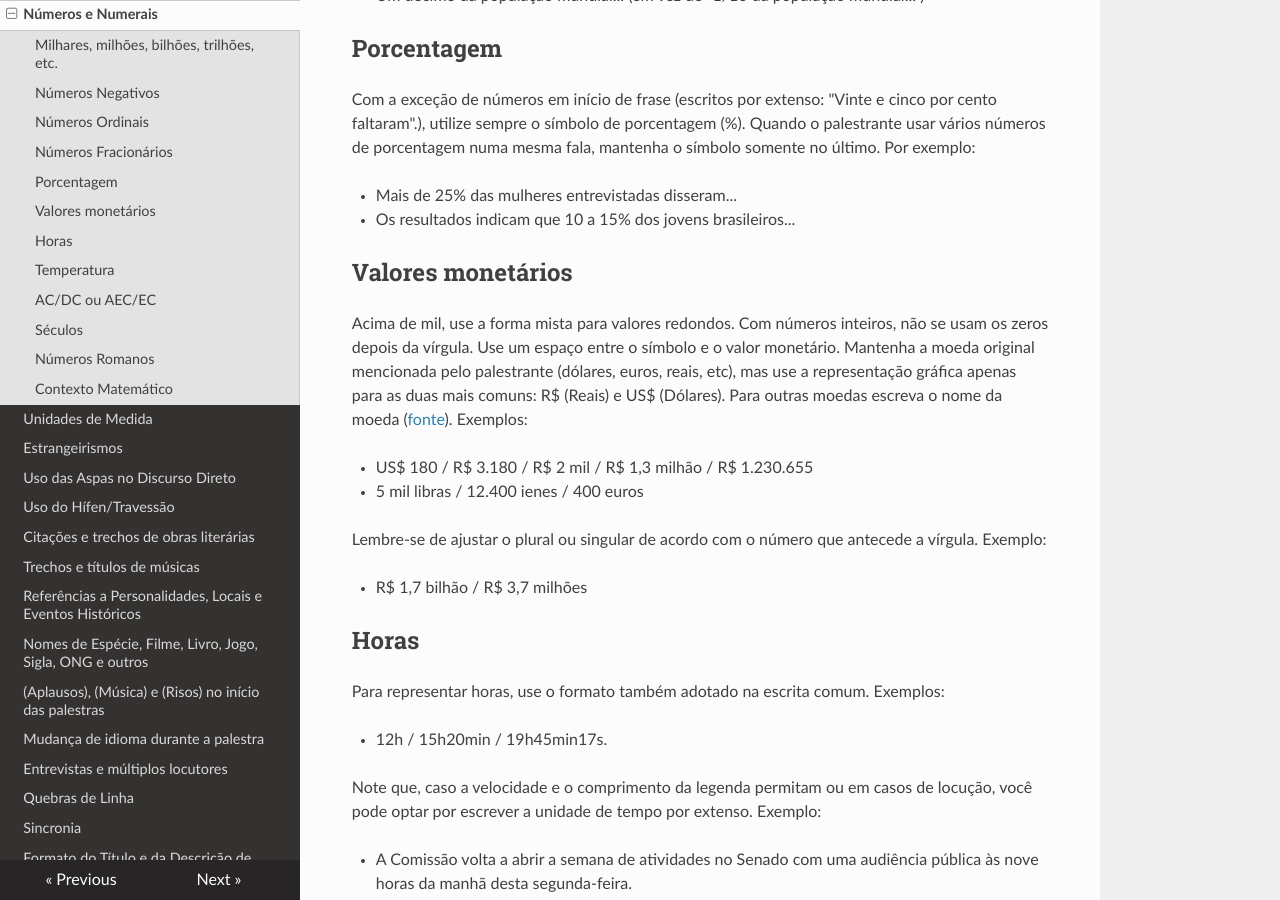
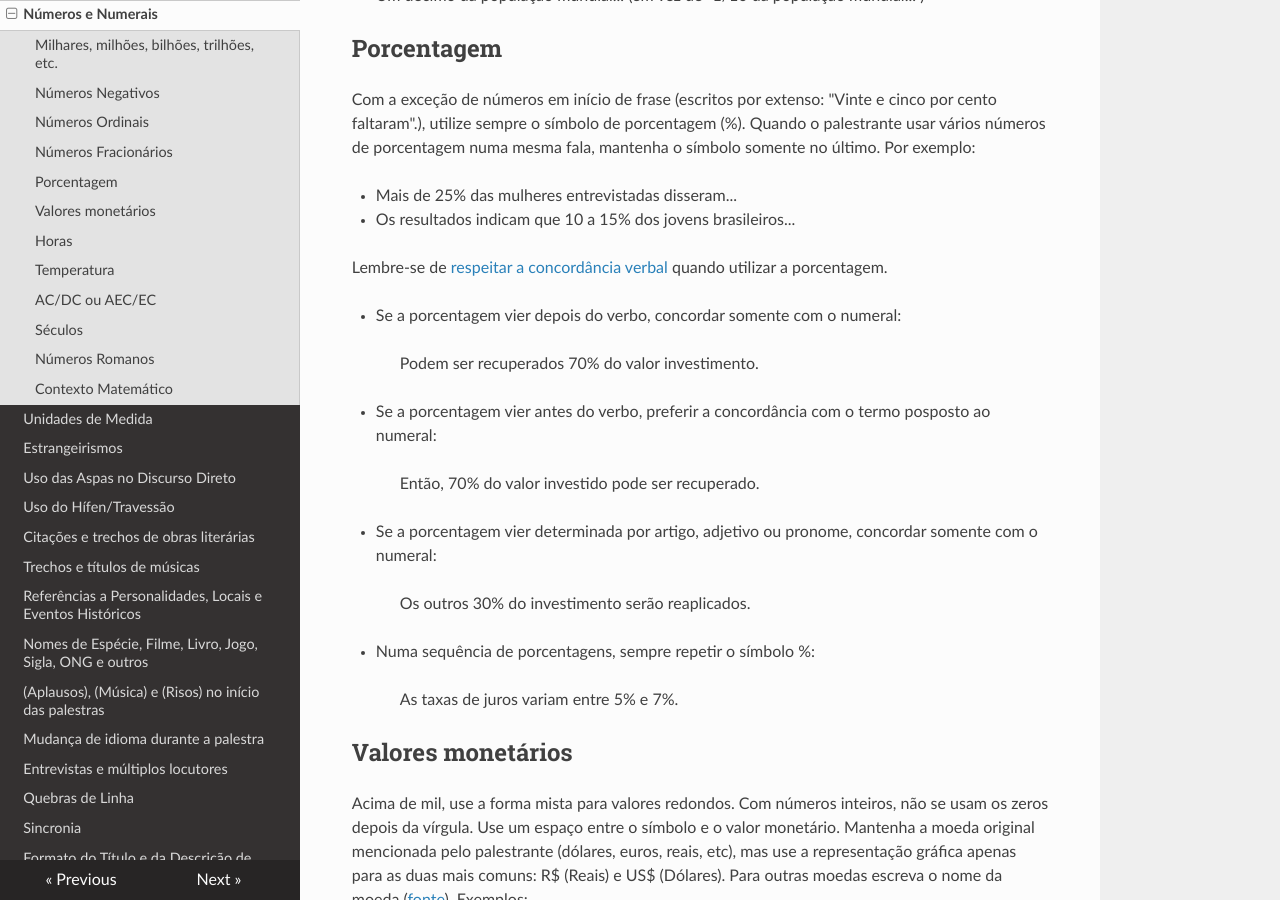
Before and after one commit to tupaschoal/TED-Translators_PT-BR_Styleguide, an MkDocs documentation site: the page built from docs/numeros_numerais.md, in a window 1280 px wide and 900 px high, scrolled down 1696 px. Built offline with MkDocs 1.6.1, drawn with Linux system fonts in a browser that asks for light colours; nearby versions of some CDN libraries; old or Windows-style settings are respelled for this version of MkDocs.

Commit message:
Enhance section on "Porcentagem"
Include examples on how to write proper when using the % symbol.

```diff
--- a/docs/numeros_numerais.md
+++ b/docs/numeros_numerais.md
@@ -75,6 +75,24 @@ Com a exceção de números em início de frase (escritos por extenso: "Vinte e
 
 - Os resultados indicam que 10 a 15% dos jovens brasileiros...
 
+Lembre-se de [respeitar a concordância verbal](http://www12.senado.leg.br/manualdecomunicacao/redacao-e-estilo/estilo/porcentagem) quando utilizar a porcentagem.
+
+- Se a porcentagem vier depois do verbo, concordar somente com o numeral:
+
+>> Podem ser recuperados 70% do valor investimento.
+
+- Se a porcentagem vier antes do verbo, preferir a concordância com o termo posposto ao numeral:
+
+>> Então, 70% do valor investido pode ser recuperado.
+
+- Se a porcentagem vier determinada por artigo, adjetivo ou pronome, concordar somente com o numeral:
+
+>> Os outros 30% do investimento serão reaplicados.
+
+- Numa sequência de porcentagens, sempre repetir o símbolo %:
+
+>> As taxas de juros variam entre 5% e 7%.
+
 
 ## Valores monetários
 Acima de mil, use a forma mista para valores redondos. Com números inteiros, não se usam os zeros depois da vírgula. Use um espaço entre o símbolo e o valor monetário. Mantenha a moeda original mencionada pelo palestrante (dólares, euros, reais, etc), mas use a representação gráfica apenas para as duas mais comuns: R$ (Reais) e US$ (Dólares). Para outras moedas escreva o nome da moeda ([fonte](http://www12.senado.leg.br/manualdecomunicacao/redacao-e-estilo/estilo/moeda)). Exemplos:
```
